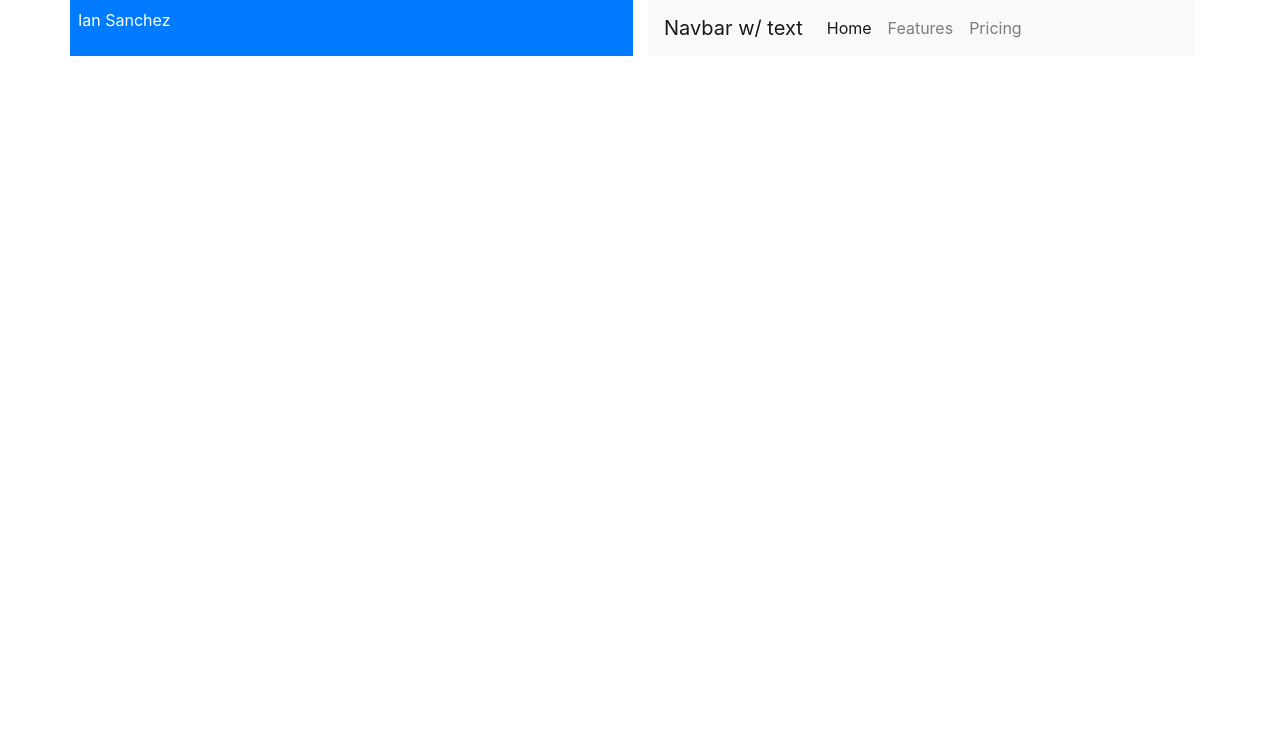
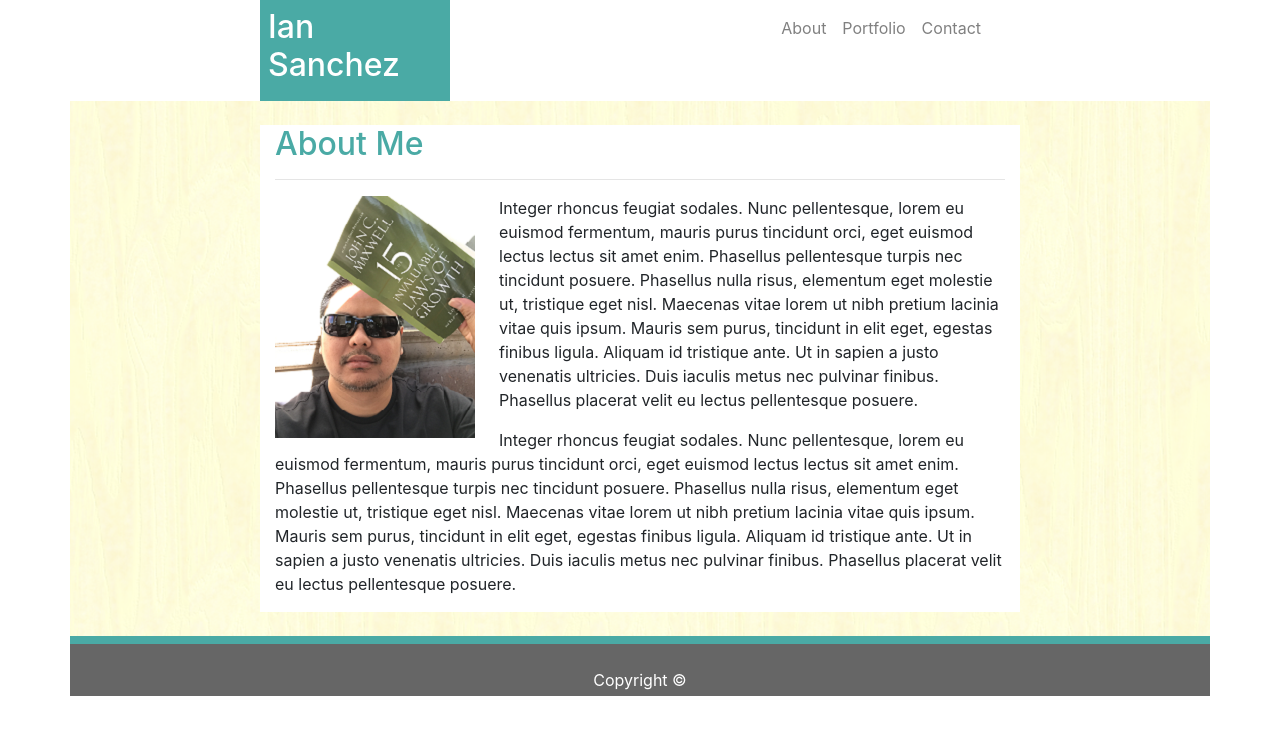
Before and after one commit to ianpsanchez/Bootstrap-Portfolio, a plain HTML site: page index.html in a window 1280 px wide. Drawn offline with nearby package versions, Linux system fonts and the light colour scheme.

Commit message:
creation of index

```diff
--- /dev/null
+++ b/assets/css/my_style.css
@@ -0,0 +1,47 @@
+/* body {
+    width: 960px;
+
+} */
+
+border {
+    /* border: 0px solid grey; */
+}
+
+.top_row {
+    width: 960px;
+    border: 1px solid black;
+    margin: 0 auto 0 auto;
+}
+
+.bgimg {
+    background-image: url('../images/light-veneer.png');
+}
+
+.tab {
+    background-color: #4aaaa5;
+}
+
+.txt_aqua {
+    color: #4aaaa5;
+}
+
+.bg_white {
+    background-color: #ffffff;
+}
+
+.txt_gray {
+    color: gray;
+}
+
+.fcenter {
+    text-align: center;
+    background-color: #666666;
+    color: #ffffff;
+    margin: 0;
+    padding: 0;
+}
+
+.aquabar {
+    background-color: #4aaaa5;
+
+}
--- /dev/null
+++ b/assets/css/reset.css
@@ -0,0 +1,48 @@
+/* http://meyerweb.com/eric/tools/css/reset/
+   v2.0 | 20110126
+   License: none (public domain)
+*/
+
+html, body, div, span, applet, object, iframe,
+h1, h2, h3, h4, h5, h6, p, blockquote, pre,
+a, abbr, acronym, address, big, cite, code,
+del, dfn, em, img, ins, kbd, q, s, samp,
+small, strike, strong, sub, sup, tt, var,
+b, u, i, center,
+dl, dt, dd, ol, ul, li,
+fieldset, form, label, legend,
+table, caption, tbody, tfoot, thead, tr, th, td,
+article, aside, canvas, details, embed,
+figure, figcaption, footer, header, hgroup,
+menu, nav, output, ruby, section, summary,
+time, mark, audio, video {
+	margin: 0;
+	padding: 0;
+	border: 0;
+	font-size: 100%;
+	font: inherit;
+	vertical-align: baseline;
+}
+/* HTML5 display-role reset for older browsers */
+article, aside, details, figcaption, figure,
+footer, header, hgroup, menu, nav, section {
+	display: block;
+}
+body {
+	line-height: 1;
+}
+ol, ul {
+	list-style: none;
+}
+blockquote, q {
+	quotes: none;
+}
+blockquote:before, blockquote:after,
+q:before, q:after {
+	content: '';
+	content: none;
+}
+table {
+	border-collapse: collapse;
+	border-spacing: 0;
+}
--- /dev/null
+++ b/assets/css/style.css
@@ -0,0 +1,202 @@
+body {
+    /* margin-top: 10px; */
+}
+h1 {
+    font-family: Georgia, 'Times New Roman', Times, serif;
+    font-size: 24px;
+    font-weight: bold;
+    color: white;
+}
+p {
+    font-family: Arial, Helvetica, sans-serif;
+    color: #777777;
+}
+a {
+   color: #777777;
+   text-decoration: none;
+}
+#topbar {
+    margin: 0 auto auto auto;
+    width: 960px;
+    /* border-bottom: 2px solid #777777; */
+    /* height: 100px; */
+}
+#vertline {
+    color: #eeeeee;
+}
+#yournametag {
+    /* border: 1px solid red; */
+    background-color: #4aaaa5;
+    /* padding: 10px; */
+    padding: 35px 0;
+    text-align: center;
+    float: left;
+    width: 250px;
+    /* height: 70px; */
+    /* text-align: justify; */
+}
+#toplinks {
+    /* border: 1px solid red; */
+    font-family: Arial, Helvetica, sans-serif;
+    font-size: 16px;
+    color: #777777;
+    /* padding: 10px 0 10px 10px; */
+    padding: 35px 0 35px 0;
+    float: right;
+}
+#maincontentblock {
+    /* position: relative; */
+    border-top: 1px solid #777777;
+    clear: both;
+    background-image: URL(../images/light-veneer.png);
+    /* background-color: grey; */
+    padding: 25px 0 60px 0;
+}
+.innercontentblock {
+    background-color: white;
+    width: 920px;
+    padding: 20px;
+    margin: 25px auto 35px auto;
+}
+.innercontentblock_portfolio {
+    /* position: relative; */
+    /* float: left; */
+    background-color: white;
+    width: 920px;
+    padding: 20px;
+    margin: 25px auto 35px auto;
+}
+#innerheading {
+    color: #4aaaa5;
+}
+.imgfloatleft {
+    float: left;
+    padding: 0 10px 10px 0;
+}
+#aboutmecontent {
+    line-height: 1.5;
+}
+#bottomspacer {
+    /* width: 920px;
+    padding: 20px; */
+    height: 4px;
+    margin: 0 auto 0 auto;
+    background-color: #4aaaa5;
+}
+.bottomline {
+    color: black;
+    size: 30;
+}
+#footerid {
+
+    text-align: center;
+    padding: 30px 0px 10px 0px;
+    color: #ffffff;
+    background-color: #666666;
+    /* height: 40px; */
+}
+#submitbutton {
+    background-color: #4aaaa5;
+    color: #ffffff;
+    box-shadow: 0;
+}
+.dotherelative {
+    /* position: relative;
+    margin: 0 auto 0 auto;
+    float: left; */
+}
+#imgs1 {
+    /* position: relative; */
+    /* float: left; */
+    position: relative;
+    margin: 0 15px 0 0;
+
+}
+#imgs2 {
+    /* position: absolute; */
+    /* float: left; */
+    /* padding: 0 0 15px 15px; */
+    /* position: relative; */
+  position: relative;
+    margin: 0 15px 0 0;
+
+}
+#imgs3 {
+     /* position: relative; */
+    /* float: left; */
+    /* clear: both; */
+    position: relative;
+    padding: 15px 15px 15px 0;
+}
+#imgs4 {
+    /* position: absolute; */
+    /* float: left; */
+    position: relative;
+    padding: 15px 0 0 15px;
+}
+#imgs5 {
+    /* position: absolute; */
+    /* float: left; */
+    position: relative;
+    padding: 15px 15px 0 0;
+}
+
+#imagelabel {
+    position: absolute;
+    width: 200px;
+    height: 40px;
+    /* bottom: 14px; */
+    background-color: #4aaaa5;
+    color: #ffffff;
+}
+.setrelative {
+    position: relative;
+    width: 920px;
+}
+.setabsolute {
+    position: absolute;
+}
+#imageswrapper {
+   /* border: 1px solid black; */
+   width: 430px;
+   height: 700px;
+
+}
+
+.imgsfr {
+position: relative;
+/* border: 1px solid black; */
+height: 200px;
+width: 200px;
+float: right;
+margin: 0 0 30px 0;
+}
+.imgsfl {
+    position: relative;
+    /* border: 1px solid black; */
+    height: 200px;
+    width: 200px;
+    float: left;
+    margin: 0 0 30px 0;
+}
+
+h3 {
+    position: absolute;
+    width: 200px;
+    height: 15px;
+    bottom: 13px;
+    background-color: #4aaaa5;
+    color: #ffffff;
+    text-align: center;
+    padding-top: 15px;
+    padding-bottom: 15px;
+}
+input {
+    width: 100%;
+}
+#submitbutton {
+    width: 75px;
+}
+#memo {
+    height: 100px;
+}
--- a/index.html
+++ b/index.html
@@ -1,50 +1,74 @@
 <html>
     <head>
         <title>Bootstrapped Portfolio</title>
-        <link rel="stylesheet" href="clear_style.css">
+        <link rel="stylesheet" href="assets/css/clear_style.css">
         <link rel="stylesheet" href="https://stackpath.bootstrapcdn.com/bootstrap/4.1.1/css/bootstrap.min.css" integrity="sha384-WskhaSGFgHYWDcbwN70/dfYBj47jz9qbsMId/iRN3ewGhXQFZCSftd1LZCfmhktB" crossorigin="anonymous">
+        <link rel="stylesheet" href="assets/css/my_style.css">
     </head>
 
     <body>
         <div class="container"> <!--start of container-->
 
             <div class="row"> <!--row 1-->
-                    <div class="col-sm d-inline p-2 bg-primary text-white">Ian Sanchez</div>
+                    <div class="col-sm-2"></div>
+                    <div class="col-sm-2 d-inline p-2 text-white tab"><h2>Ian Sanchez</h2></div>
+                    <div class="col-sm-2"></div>
+                    <div class="col-sm-1"></div>
+                    <div class="col-sm-3"> <!--start of NAVBAR-->
 
-                    <div class="col-sm">
-
-                        <nav class="navbar navbar-expand-lg navbar-light bg-light">
-                            <a class="navbar-brand" href="#">Navbar w/ text</a>
-                            <button class="navbar-toggler" type="button" data-toggle="collapse" data-target="#navbarText" aria-controls="navbarText" aria-expanded="false" aria-label="Toggle navigation">
-                              <span class="navbar-toggler-icon"></span>
-                            </button>
-                            <div class="collapse navbar-collapse" id="navbarText">
-                              <ul class="navbar-nav mr-auto">
-                                <li class="nav-item active">
-                                  <a class="nav-link" href="#">Home <span class="sr-only">(current)</span></a>
+                        <nav class="navbar navbar-expand-md">
+                            <div class="navbar-collapse collapse w-100 order-3 dual-collapse2">
+                                <ul class="navbar-nav ml-auto">
+                                    <li class="nav-item">
+                                        <a class="nav-link txt_gray" href="index.html">About</a>
                                     </li>
                                     <li class="nav-item">
-                                  <a class="nav-link" href="#">Features</a>
+                                        <a class="nav-link txt_gray" href="portfolio.html">Portfolio</a>
                                     </li>
                                     <li class="nav-item">
-                                  <a class="nav-link" href="#">Pricing</a>
+                                        <a class="nav-link txt_gray" href="contact.html">Contact</a>
                                     </li>
                                 </ul>
-                              <!-- <span class="navbar-text">
-                                Navbar text with an inline element
-                              </span> -->
                             </div>
                         </nav>
+                      </div> <!--end of NAVBAR-->
 
-                    </div>
+                    <div class="col-sm-2"></div>
 
             </div> <!--end of row 1-->
 
-            <div class="row"> <!--row 2-->
+            <div class="row pt-4 pb-4 bgimg"> <!--row 2-->
+
+                <div class="col-sm-2"></div>
+
+                <div class="col-sm-8 bg_white">
+                    <div><h2 class="txt_aqua">About Me</h2></div>
+
+                    <div><hr></div>
+
+                    <div class="float-sm-left pr-4 pb-2"><img src="assets/images/picture_of_myself.png"></div>
+
+                    <div>
+                          <p>Integer rhoncus feugiat sodales. Nunc pellentesque, lorem eu euismod fermentum, mauris purus tincidunt orci, eget euismod lectus lectus sit amet enim. Phasellus pellentesque turpis nec tincidunt posuere. Phasellus nulla risus, elementum eget molestie ut, tristique eget nisl. Maecenas vitae lorem ut nibh pretium lacinia vitae quis ipsum. Mauris sem purus, tincidunt in elit eget, egestas finibus ligula. Aliquam id tristique ante. Ut in sapien a justo venenatis ultricies. Duis iaculis metus nec pulvinar finibus. Phasellus placerat velit eu lectus pellentesque posuere.</p>
+
+                          <p>Integer rhoncus feugiat sodales. Nunc pellentesque, lorem eu euismod fermentum, mauris purus tincidunt orci, eget euismod lectus lectus sit amet enim. Phasellus pellentesque turpis nec tincidunt posuere. Phasellus nulla risus, elementum eget molestie ut, tristique eget nisl. Maecenas vitae lorem ut nibh pretium lacinia vitae quis ipsum. Mauris sem purus, tincidunt in elit eget, egestas finibus ligula. Aliquam id tristique ante. Ut in sapien a justo venenatis ultricies. Duis iaculis metus nec pulvinar finibus. Phasellus placerat velit eu lectus pellentesque posuere.</p>
+
+                    </div>
+                  </div>
+                <div class="col-sm-2"></div>
 
             </div> <!--end of row 2-->
 
+            <div><div class="row"><div class="col-sm-12 pt-1 pb-1 m-0 aquabar" ></div></div></div> <!--row 2.5-->
+
             <div class="row"> <!--row 3-->
+
+
+              <div class="col-sm-12 p-0 m-0" >
+
+                <div class="footer pt-4 pb-1 fcenter ">Copyright &copy;</div>
+
+              </div>
 
             </div> <!--end of row 3-->
 
```
Also changed, not shown: assets/css/clear_style.css (renamed from clear_style.css), assets/images/TandC_bluecirclewithtrees_200by200.jpg (added), assets/images/TandC_bluesince1971_png_200by200.png (added), assets/images/TandC_trianglereds_200by200.jpg (added), assets/images/TandC_woodwaterrage_200by200.jpg (added), assets/images/TandC_yellowcirclehawaii_200by200.jpg (added), assets/images/koi1200by200.jpg (added), assets/images/koi2200by200.jpg (added), assets/images/koi3200by200.jpg (added), assets/images/koi4200by200.jpg (added), assets/images/koi5200by200.jpg (added), assets/images/light-veneer.png (added), assets/images/picture_of_myself.png (added). Lines whose indentation alone changed are shown as unchanged.
